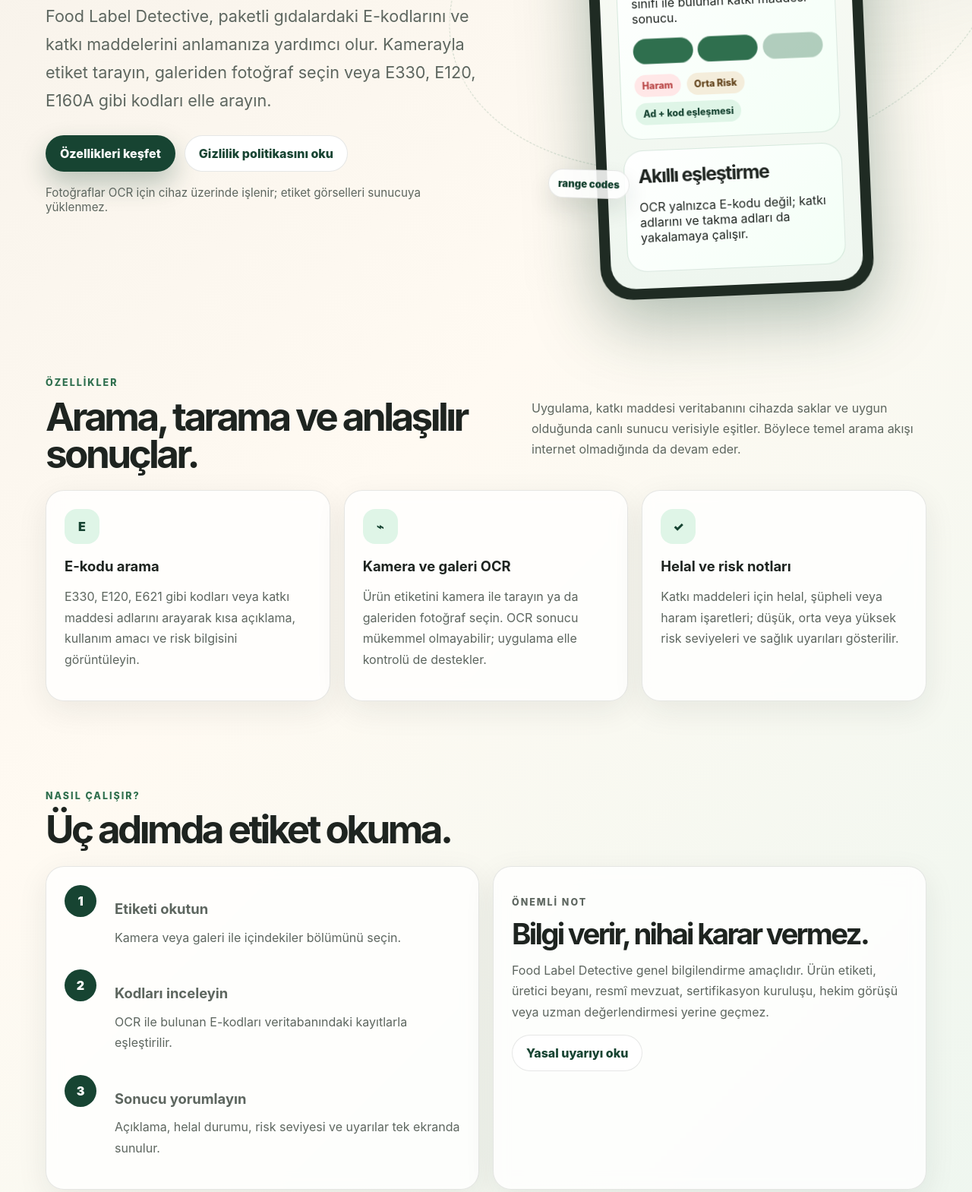
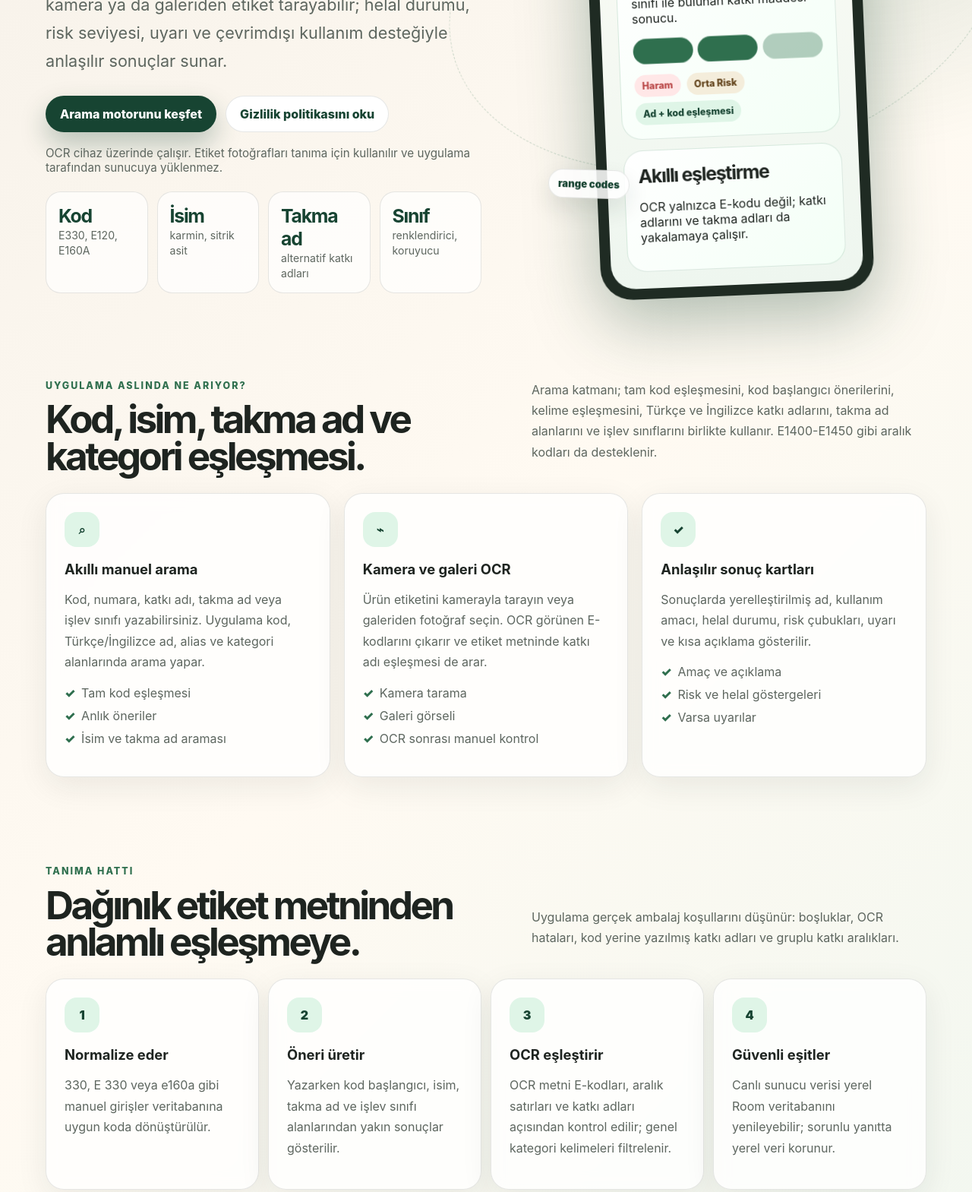
Before and after one commit to mehmetbukum35/fooddetective, an Astro site in the folder web-app/: page /app/tr in a window 1280 px wide. Shown: the part 596-2165 px from the top of the page at 76% size. Built offline with nearby package versions, Linux system fonts and the light colour scheme; Astro itself is replaced by a stand-in of ours.

Commit message:
Enrich Turkish website home with real app search features

```diff
--- a/web-app/src/pages/tr/index.astro
+++ b/web-app/src/pages/tr/index.astro
@@ -5,21 +5,27 @@
 <BaseLayout
   lang="tr"
   active="home"
-  title="Food Label Detective | Gıda Etiketi ve E-Kodu Dedektifi"
-  description="Gıda etiketlerini tarayın, E-kodlarını bulun ve katkı maddeleri hakkında helal durumu, risk seviyesi ve sağlık notlarını hızlıca inceleyin."
+  title="Food Label Detective | Katkı Maddesi, İsim ve E-Kodu Dedektifi"
+  description="Gıda etiketlerini tarayın; katkı adlarını ve E-kodlarını bulun; kod, isim, takma ad veya işlev sınıfıyla arama yapın; helal durumu, risk seviyesi ve uyarıları inceleyin."
   alternateUrl="/app/"
 >
   <main>
     <section class="site-shell hero">
       <div>
-        <span class="eyebrow">Gıda etiketlerini daha okunur hale getiren mobil yardımcı</span>
-        <h1>Etiketteki küçük kodları görünür kıl.</h1>
-        <p class="lede">Food Label Detective, paketli gıdalardaki E-kodlarını ve katkı maddelerini anlamanıza yardımcı olur. Kamerayla etiket tarayın, galeriden fotoğraf seçin veya E330, E120, E160A gibi kodları elle arayın.</p>
+        <span class="eyebrow">Gıda katkı etiketleri için daha akıllı mobil yardımcı</span>
+        <h1>Sadece kodu değil, etiketi ara.</h1>
+        <p class="lede">Food Label Detective yalnızca E-kodu aramaz. Kod, katkı adı, takma ad veya işlev sınıfıyla arama yapabilir; kamera ya da galeriden etiket tarayabilir; helal durumu, risk seviyesi, uyarı ve çevrimdışı kullanım desteğiyle anlaşılır sonuçlar sunar.</p>
         <div class="hero-actions">
-          <a class="button primary" href="#features">Özellikleri keşfet</a>
+          <a class="button primary" href="#features">Arama motorunu keşfet</a>
           <a class="button secondary" href="/app/tr/privacy-policy/">Gizlilik politikasını oku</a>
         </div>
-        <p class="hero-note">Fotoğraflar OCR için cihaz üzerinde işlenir; etiket görselleri sunucuya yüklenmez.</p>
+        <p class="hero-note">OCR cihaz üzerinde çalışır. Etiket fotoğrafları tanıma için kullanılır ve uygulama tarafından sunucuya yüklenmez.</p>
+        <div class="metric-strip">
+          <div class="metric"><b>Kod</b><span>E330, E120, E160A</span></div>
+          <div class="metric"><b>İsim</b><span>karmin, sitrik asit</span></div>
+          <div class="metric"><b>Takma ad</b><span>alternatif katkı adları</span></div>
+          <div class="metric"><b>Sınıf</b><span>renklendirici, koruyucu</span></div>
+        </div>
       </div>
       <PhoneMockup lang="tr" />
     </section>
@@ -27,35 +33,45 @@
     <section id="features" class="site-shell section">
       <div class="section-head">
         <div>
-          <p class="section-kicker">Özellikler</p>
-          <h2>Arama, tarama ve anlaşılır sonuçlar.</h2>
+          <p class="section-kicker">Uygulama aslında ne arıyor?</p>
+          <h2>Kod, isim, takma ad ve kategori eşleşmesi.</h2>
         </div>
-        <p class="section-desc">Uygulama, katkı maddesi veritabanını cihazda saklar ve uygun olduğunda canlı sunucu verisiyle eşitler. Böylece temel arama akışı internet olmadığında da devam eder.</p>
+        <p class="section-desc">Arama katmanı; tam kod eşleşmesini, kod başlangıcı önerilerini, kelime eşleşmesini, Türkçe ve İngilizce katkı adlarını, takma ad alanlarını ve işlev sınıflarını birlikte kullanır. E1400-E1450 gibi aralık kodları da desteklenir.</p>
       </div>
       <div class="grid-3">
-        <article class="card"><span class="icon">E</span><strong>E-kodu arama</strong><p>E330, E120, E621 gibi kodları veya katkı maddesi adlarını arayarak kısa açıklama, kullanım amacı ve risk bilgisini görüntüleyin.</p></article>
-        <article class="card"><span class="icon">⌁</span><strong>Kamera ve galeri OCR</strong><p>Ürün etiketini kamera ile tarayın ya da galeriden fotoğraf seçin. OCR sonucu mükemmel olmayabilir; uygulama elle kontrolü de destekler.</p></article>
-        <article class="card"><span class="icon">✓</span><strong>Helal ve risk notları</strong><p>Katkı maddeleri için helal, şüpheli veya haram işaretleri; düşük, orta veya yüksek risk seviyeleri ve sağlık uyarıları gösterilir.</p></article>
+        <article class="card"><span class="icon">⌕</span><strong>Akıllı manuel arama</strong><p>Kod, numara, katkı adı, takma ad veya işlev sınıfı yazabilirsiniz. Uygulama kod, Türkçe/İngilizce ad, alias ve kategori alanlarında arama yapar.</p><ul class="feature-list"><li>Tam kod eşleşmesi</li><li>Anlık öneriler</li><li>İsim ve takma ad araması</li></ul></article>
+        <article class="card"><span class="icon">⌁</span><strong>Kamera ve galeri OCR</strong><p>Ürün etiketini kamerayla tarayın veya galeriden fotoğraf seçin. OCR görünen E-kodlarını çıkarır ve etiket metninde katkı adı eşleşmesi de arar.</p><ul class="feature-list"><li>Kamera tarama</li><li>Galeri görseli</li><li>OCR sonrası manuel kontrol</li></ul></article>
+        <article class="card"><span class="icon">✓</span><strong>Anlaşılır sonuç kartları</strong><p>Sonuçlarda yerelleştirilmiş ad, kullanım amacı, helal durumu, risk çubukları, uyarı ve kısa açıklama gösterilir.</p><ul class="feature-list"><li>Amaç ve açıklama</li><li>Risk ve helal göstergeleri</li><li>Varsa uyarılar</li></ul></article>
       </div>
     </section>
 
     <section class="site-shell section">
       <div class="section-head">
         <div>
-          <p class="section-kicker">Nasıl çalışır?</p>
-          <h2>Üç adımda etiket okuma.</h2>
+          <p class="section-kicker">Tanıma hattı</p>
+          <h2>Dağınık etiket metninden anlamlı eşleşmeye.</h2>
         </div>
+        <p class="section-desc">Uygulama gerçek ambalaj koşullarını düşünür: boşluklar, OCR hataları, kod yerine yazılmış katkı adları ve gruplu katkı aralıkları.</p>
       </div>
+      <div class="pipeline">
+        <article class="card"><span class="icon">1</span><strong>Normalize eder</strong><p>330, E 330 veya e160a gibi manuel girişler veritabanına uygun koda dönüştürülür.</p></article>
+        <article class="card"><span class="icon">2</span><strong>Öneri üretir</strong><p>Yazarken kod başlangıcı, isim, takma ad ve işlev sınıfı alanlarından yakın sonuçlar gösterilir.</p></article>
+        <article class="card"><span class="icon">3</span><strong>OCR eşleştirir</strong><p>OCR metni E-kodları, aralık satırları ve katkı adları açısından kontrol edilir; genel kategori kelimeleri filtrelenir.</p></article>
+        <article class="card"><span class="icon">4</span><strong>Güvenli eşitler</strong><p>Canlı sunucu verisi yerel Room veritabanını yenileyebilir; sorunlu yanıtta yerel veri korunur.</p></article>
+      </div>
+    </section>
+
+    <section class="site-shell section">
       <div class="grid-2">
         <div class="card steps">
-          <div class="step"><p><strong>Etiketi okutun</strong>Kamera veya galeri ile içindekiler bölümünü seçin.</p></div>
-          <div class="step"><p><strong>Kodları inceleyin</strong>OCR ile bulunan E-kodları veritabanındaki kayıtlarla eşleştirilir.</p></div>
-          <div class="step"><p><strong>Sonucu yorumlayın</strong>Açıklama, helal durumu, risk seviyesi ve uyarılar tek ekranda sunulur.</p></div>
+          <div class="step"><p><strong>Ara veya tara</strong>Metin araması, kamera OCR, canlı tarama veya galeri girişi kullanın.</p></div>
+          <div class="step"><p><strong>Eşleşmeleri incele</strong>Kod, yerelleştirilmiş katkı adı, kategori, helal durumu ve risk seviyesini kontrol edin.</p></div>
+          <div class="step"><p><strong>Dikkatle kullan</strong>Nihai karar öncesinde ürün etiketi ve yetkin kaynaklarla karşılaştırın.</p></div>
         </div>
         <div class="card">
           <p class="section-kicker">Önemli not</p>
           <h2 style="font-size:2.4rem">Bilgi verir, nihai karar vermez.</h2>
-          <p>Food Label Detective genel bilgilendirme amaçlıdır. Ürün etiketi, üretici beyanı, resmî mevzuat, sertifikasyon kuruluşu, hekim görüşü veya uzman değerlendirmesi yerine geçmez.</p>
+          <p>Food Label Detective genel bilgilendirme amaçlıdır. Ürün etiketi, üretici beyanı, resmî mevzuat, sertifikasyon kuruluşu veya uzman değerlendirmesi yerine geçmez.</p>
           <a class="button secondary" href="/app/tr/terms/">Yasal uyarıyı oku</a>
         </div>
       </div>
```
